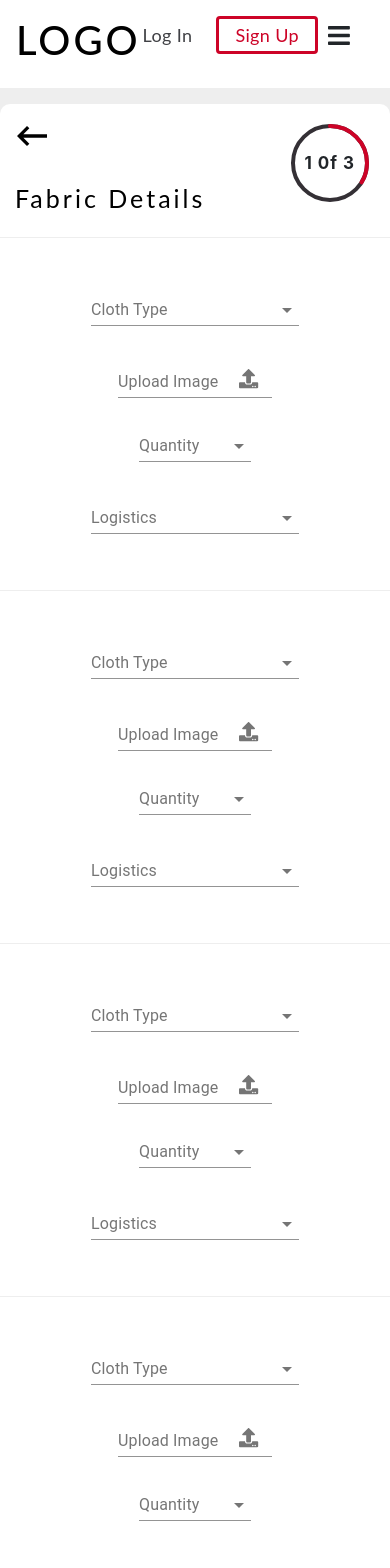
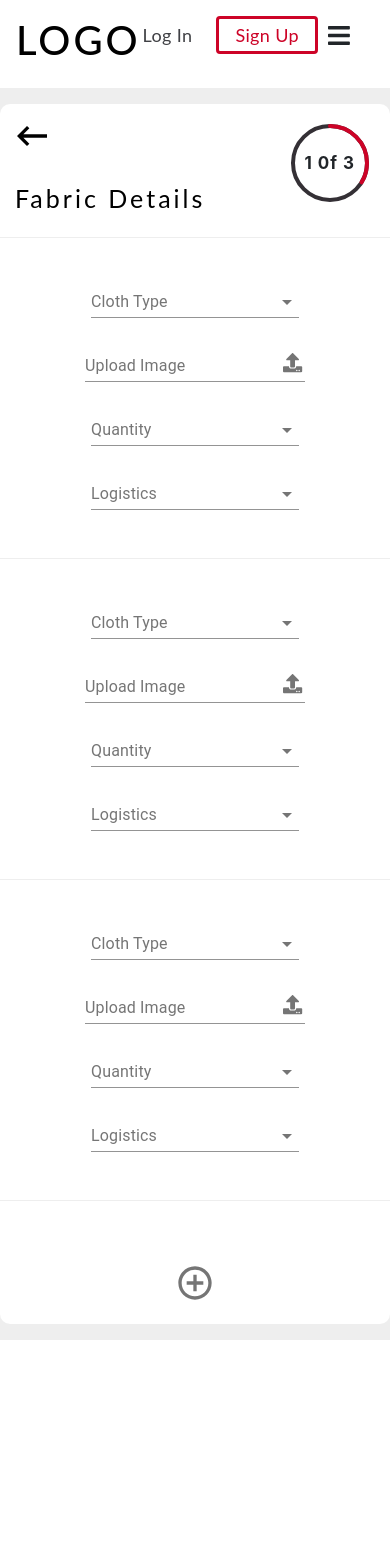
Before and after one commit to skylineCodes/mizright-frontend, a Next.js app: page /booking in a window 390 px wide. Shown: the top 1568 px of the page. After the commit the page ends 1340 px from the top, so only its background shows below. Built offline with nearby package versions, Linux system fonts and the light colour scheme.

Commit message:
Book a tailor wizard step one mobile responsive completed

```diff
--- a/components/Booking.js
+++ b/components/Booking.js
@@ -436,7 +436,7 @@ const Booking = () => {
             <div className={bookingStyles.card_mobile_div_one}>
               <div className={bookingStyles.first_row}>
                 <div className={bookingStyles.cloth_type}>
-                <FormControl className={classes.formControl}>
+                  <FormControl className={bookingStyles.formControl}>
                     <InputLabel htmlFor='age-native-simple'>
                       Cloth Type
                     </InputLabel>
@@ -508,7 +508,7 @@ const Booking = () => {
                   </FormControl>
                 </div>
                 <div className={bookingStyles.logistics}>
-                <FormControl className={classes.formControl}>
+                  <FormControl className={bookingStyles.formControl}>
                     <InputLabel htmlFor='logistics-native-simple'>
                       Logistics
                     </InputLabel>
@@ -532,7 +532,7 @@ const Booking = () => {
             <div className={bookingStyles.card_mobile_div_two}>
               <div className={bookingStyles.first_row}>
                 <div className={bookingStyles.cloth_type}>
-                  <FormControl className={classes.formControl}>
+                  <FormControl className={bookingStyles.formControl}>
                     <InputLabel htmlFor='age-native-simple'>
                       Cloth Type
                     </InputLabel>
@@ -604,7 +604,7 @@ const Booking = () => {
                   </FormControl>
                 </div>
                 <div className={bookingStyles.logistics}>
-                  <FormControl className={classes.formControl}>
+                  <FormControl className={bookingStyles.formControl}>
                     <InputLabel htmlFor='logistics-native-simple'>
                       Logistics
                     </InputLabel>
@@ -628,7 +628,7 @@ const Booking = () => {
             <div className={bookingStyles.card_mobile_div_three}>
               <div className={bookingStyles.first_row}>
                 <div className={bookingStyles.cloth_type}>
-                  <FormControl className={classes.formControl}>
+                  <FormControl className={bookingStyles.formControl}>
                     <InputLabel htmlFor='age-native-simple'>
                       Cloth Type
                     </InputLabel>
@@ -700,7 +700,7 @@ const Booking = () => {
                   </FormControl>
                 </div>
                 <div className={bookingStyles.logistics}>
-                  <FormControl className={classes.formControl}>
+                  <FormControl className={bookingStyles.formControl}>
                     <InputLabel htmlFor='logistics-native-simple'>
                       Logistics
                     </InputLabel>
@@ -724,7 +724,7 @@ const Booking = () => {
             <div className={bookingStyles.card_mobile_div_four}>
               <div className={bookingStyles.first_row}>
                 <div className={bookingStyles.cloth_type}>
-                  <FormControl className={classes.formControl}>
+                  <FormControl className={bookingStyles.formControl}>
                     <InputLabel htmlFor='age-native-simple'>
                       Cloth Type
                     </InputLabel>
@@ -796,7 +796,7 @@ const Booking = () => {
                   </FormControl>
                 </div>
                 <div className={bookingStyles.logistics}>
-                  <FormControl className={classes.formControl}>
+                  <FormControl className={bookingStyles.formControl}>
                     <InputLabel htmlFor='logistics-native-simple'>
                       Logistics
                     </InputLabel>
@@ -820,7 +820,7 @@ const Booking = () => {
             <div className={bookingStyles.card_mobile_div_four}>
               <div className={bookingStyles.first_row}>
                 <div className={bookingStyles.cloth_type}>
-                  <FormControl className={classes.formControl}>
+                  <FormControl className={bookingStyles.formControl}>
                     <InputLabel htmlFor='age-native-simple'>
                       Cloth Type
                     </InputLabel>
@@ -892,7 +892,7 @@ const Booking = () => {
                   </FormControl>
                 </div>
                 <div className={bookingStyles.logistics}>
-                  <FormControl className={classes.formControl}>
+                  <FormControl className={bookingStyles.formControl}>
                     <InputLabel htmlFor='logistics-native-simple'>
                       Logistics
                     </InputLabel>
--- a/styles/Booking.module.scss
+++ b/styles/Booking.module.scss
@@ -1668,6 +1668,10 @@
                         flex-direction: column;
                         justify-content: center;
                         align-items: center;
+
+                        .formControl {
+                            width: 13rem;
+                        }
                     }
 
                     .upload_image {
@@ -1681,7 +1685,7 @@
                         .upload_image_input_file {
                             border: 0;
                             outline: none;
-                            width: 70%;
+                            width: 100%;
                             -webkit-box-sizing: border-box;
                             -moz-box-sizing: border-box;
                             box-sizing: border-box;
@@ -1695,7 +1699,7 @@
                         .upload_image_input {
                             border: 0;
                             outline: none;
-                            width: 70%;
+                            width: 100%;
                             -webkit-box-sizing: border-box;
                             -moz-box-sizing: border-box;
                             box-sizing: border-box;
@@ -1709,7 +1713,7 @@
                             display: block;
                             position: absolute;
                             top: 18px;
-                            left: 70%;
+                            left: 90%;
                             cursor: pointer;
 
                             .upload_icon {
@@ -1735,7 +1739,7 @@
                         padding-bottom: 1rem;
 
                         .quantityFormControl {
-                            width: 7rem;
+                            width: 13rem;
                         }
                     }
 
@@ -1746,6 +1750,10 @@
                         align-items: center;
                         margin-right: 0rem;
                         padding-bottom: 1rem;
+
+                        .formControl {
+                            width: 13rem;
+                        }
                     }
                 }
             }
@@ -1776,6 +1784,10 @@
                         flex-direction: column;
                         justify-content: center;
                         align-items: center;
+
+                        .formControl {
+                            width: 13rem;
+                        }
                     }
 
                     .upload_image {
@@ -1789,7 +1801,7 @@
                         .upload_image_input_file {
                             border: 0;
                             outline: none;
-                            width: 70%;
+                            width: 100%;
                             -webkit-box-sizing: border-box;
                             -moz-box-sizing: border-box;
                             box-sizing: border-box;
@@ -1803,7 +1815,7 @@
                         .upload_image_input {
                             border: 0;
                             outline: none;
-                            width: 70%;
+                            width: 100%;
                             -webkit-box-sizing: border-box;
                             -moz-box-sizing: border-box;
                             box-sizing: border-box;
@@ -1817,7 +1829,7 @@
                             display: block;
                             position: absolute;
                             top: 18px;
-                            left: 70%;
+                            left: 90%;
                             cursor: pointer;
 
                             .upload_icon {
@@ -1843,7 +1855,7 @@
                         padding-bottom: 1rem;
 
                         .quantityFormControl {
-                            width: 7rem;
+                            width: 13rem;
                         }
                     }
 
@@ -1854,6 +1866,10 @@
                         align-items: center;
                         margin-right: 0rem;
                         padding-bottom: 1rem;
+
+                        .formControl {
+                            width: 13rem;
+                        }
                     }
                 }
             }
@@ -1884,6 +1900,10 @@
                         flex-direction: column;
                         justify-content: center;
                         align-items: center;
+
+                        .formControl {
+                            width: 13rem;
+                        }
                     }
 
                     .upload_image {
@@ -1897,7 +1917,7 @@
                         .upload_image_input_file {
                             border: 0;
                             outline: none;
-                            width: 70%;
+                            width: 100%;
                             -webkit-box-sizing: border-box;
                             -moz-box-sizing: border-box;
                             box-sizing: border-box;
@@ -1911,7 +1931,7 @@
                         .upload_image_input {
                             border: 0;
                             outline: none;
-                            width: 70%;
+                            width: 100%;
                             -webkit-box-sizing: border-box;
                             -moz-box-sizing: border-box;
                             box-sizing: border-box;
@@ -1925,7 +1945,7 @@
                             display: block;
                             position: absolute;
                             top: 18px;
-                            left: 70%;
+                            left: 90%;
                             cursor: pointer;
 
                             .upload_icon {
@@ -1951,7 +1971,7 @@
                         padding-bottom: 1rem;
 
                         .quantityFormControl {
-                            width: 7rem;
+                            width: 13rem;
                         }
                     }
 
@@ -1962,12 +1982,16 @@
                         align-items: center;
                         margin-right: 0rem;
                         padding-bottom: 1rem;
+
+                        .formControl {
+                            width: 13rem;
+                        }
                     }
                 }
             }
 
             .card_mobile_div_four {
-                display: flex;
+                display: none;
                 flex-direction: column;
                 justify-content: flex-start;
                 align-content: flex-start;
@@ -1992,6 +2016,10 @@
                         flex-direction: column;
                         justify-content: center;
                         align-items: center;
+
+                        .formControl {
+                            width: 13rem;
+                        }
                     }
 
                     .upload_image {
@@ -2005,7 +2033,7 @@
                         .upload_image_input_file {
                             border: 0;
                             outline: none;
-                            width: 70%;
+                            width: 100%;
                             -webkit-box-sizing: border-box;
                             -moz-box-sizing: border-box;
                             box-sizing: border-box;
@@ -2019,7 +2047,7 @@
                         .upload_image_input {
                             border: 0;
                             outline: none;
-                            width: 70%;
+                            width: 100%;
                             -webkit-box-sizing: border-box;
                             -moz-box-sizing: border-box;
                             box-sizing: border-box;
@@ -2033,7 +2061,7 @@
                             display: block;
                             position: absolute;
                             top: 18px;
-                            left: 70%;
+                            left: 90%;
                             cursor: pointer;
 
                             .upload_icon {
@@ -2059,7 +2087,7 @@
                         padding-bottom: 1rem;
 
                         .quantityFormControl {
-                            width: 7rem;
+                            width: 13rem;
                         }
                     }
 
@@ -2070,6 +2098,10 @@
                         align-items: center;
                         margin-right: 0rem;
                         padding-bottom: 1rem;
+
+                        .formControl {
+                            width: 13rem;
+                        }
                     }
                 }
             }
```
Lines whose indentation alone changed are shown as unchanged.
